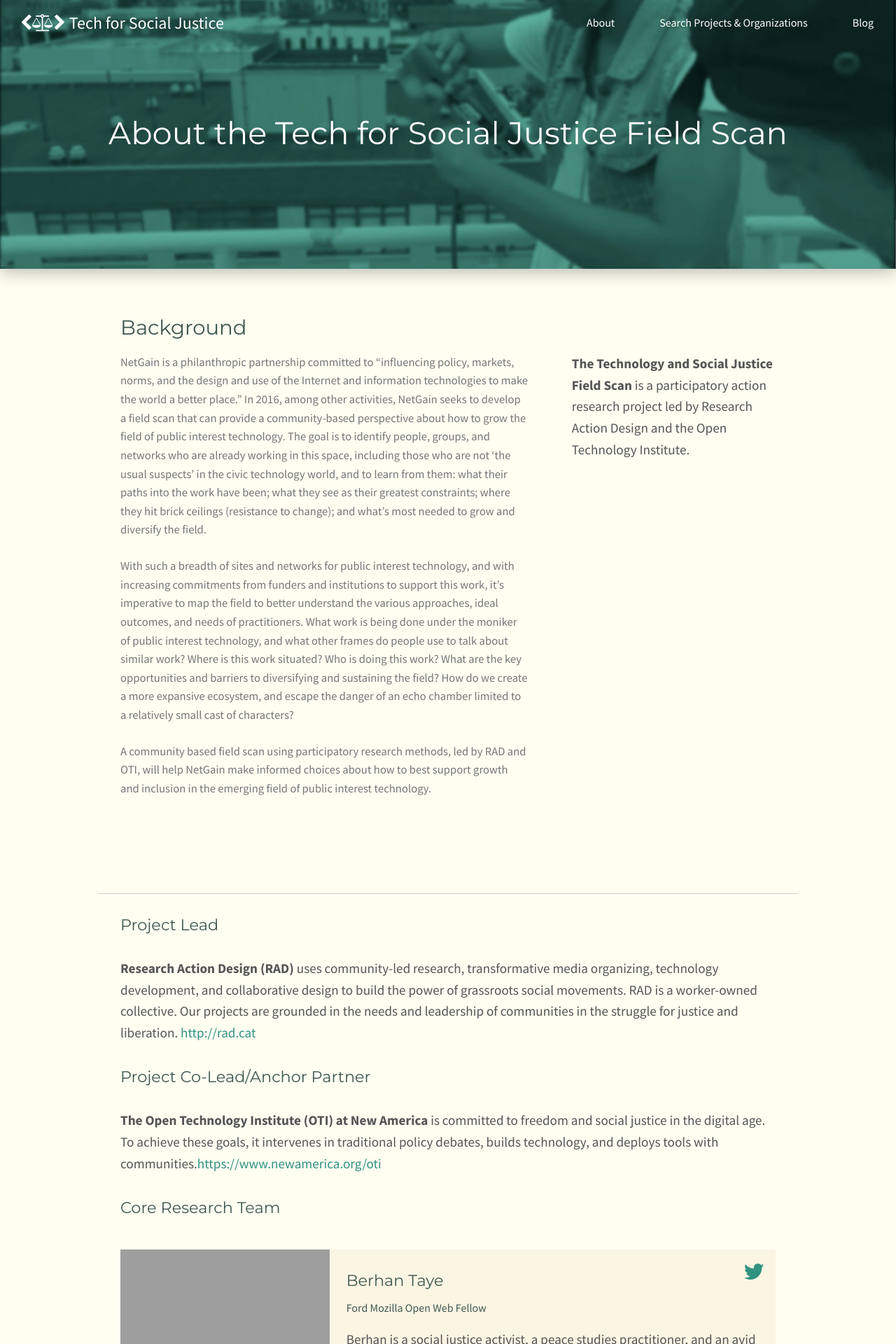
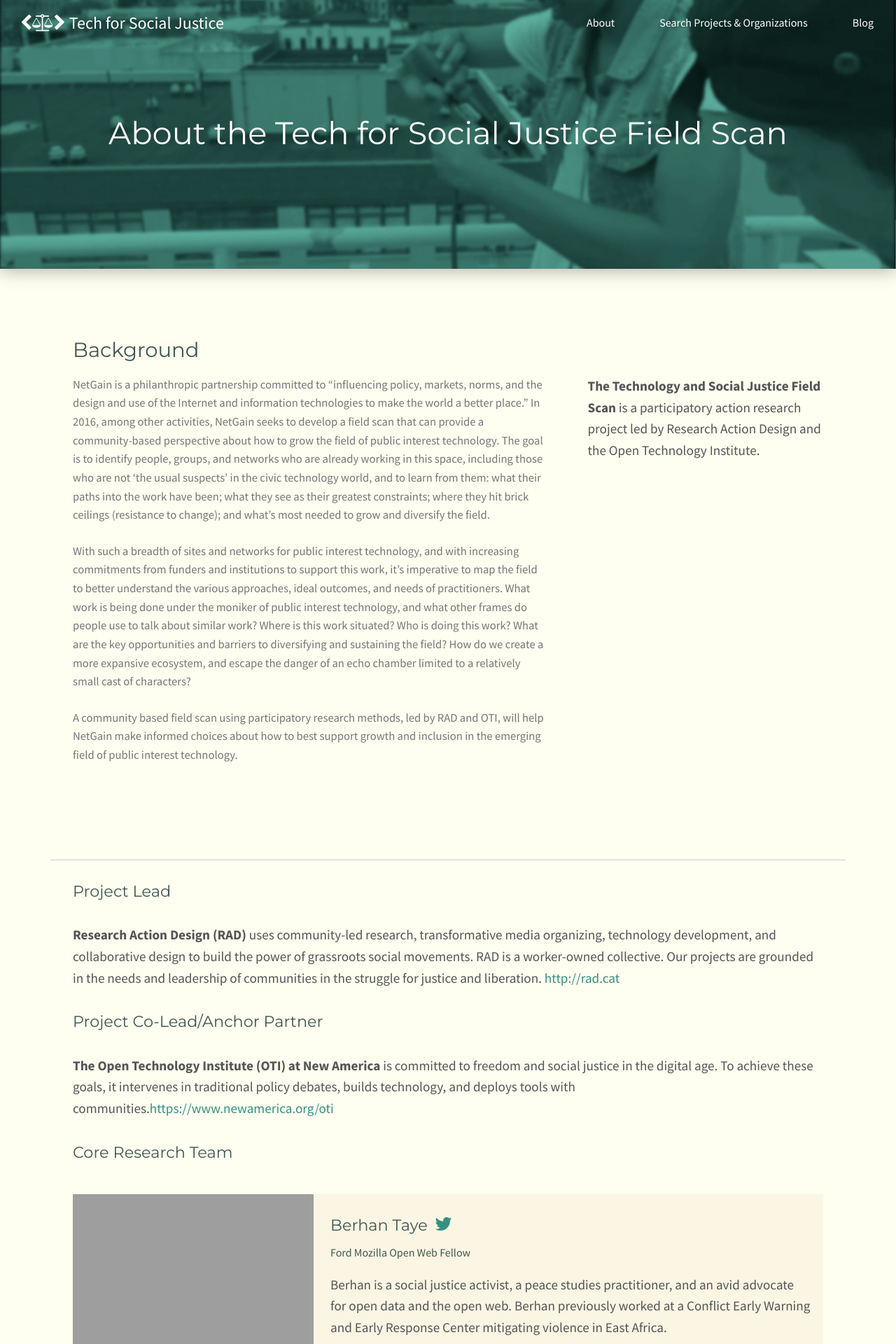
Before and after one commit to opentechinstitute/tech-for-social-justice, a Jekyll site: the page built from about.markdown, in a window 1280 px wide. Shown: the top 1920 px of the page at 70% size. Built offline with Jekyll 4.4.1, drawn with Linux system fonts in a browser that asks for light colours; nearby versions of some CDN libraries; some of the changed text lies outside the part shown; grey boxes are pictures that could not be loaded.

Commit message:
moved twitter logo and removed bio truncation

```diff
--- a/_layouts/about.html
+++ b/_layouts/about.html
@@ -1,8 +1,10 @@
 ---
 layout: default
 ---
+<div class="content-wide">
+	<section class="about-intro">
 
-<section class="content about-intro">
+
 	    <article>
 	        <div class="about-body">
 	            {{ page.content | markdownify }}
@@ -12,7 +14,7 @@
 	        <p><b>The Technology and Social Justice Field Scan</b> is a participatory action research project led by Research Action Design and the Open Technology Institute.</p>
 	    </aside>
 	</section>
-<section class="content about-letter">
+	<section class="about-letter">
 	    <h1>Project Lead</h1>
 
 	    <p><b>Research Action Design (RAD)</b> uses community-led research, transformative media organizing, technology development, and collaborative design to build the power of grassroots social movements. RAD is a worker-owned collective. Our projects are grounded in the needs and leadership of communities in the struggle for justice and liberation. <a href="http://rad.cat">http://rad.cat</a></p>
@@ -29,10 +31,10 @@
 		    	<li class="person">
 		    		<div class="person-photo" style="background-image:url({{ person.photo | relative_url }});"></div>
 		    		<div class="person-info">
-	    			<h1 class="name">{{ person.title }}</h1>
+		    			<h1 class="name">{{ person.title }}<a class="twitter" href="https://twitter.com/{{ person.twitter }}"><i class="fa fa-twitter fa-2x"></i></a></h1>
 		    			<h2>{{ person.organization }}</h2>
-	    			<a class="twitter" href="https://twitter.com/{{ person.twitter }}"><i class="fa fa-twitter fa-2x"></i></a>
-	      			<p class="short-bio">{{ person.content | truncate: 280 }}</p>
+
+		      			<p class="short-bio">{{ person.content }}</p>
 		    		</div>
 		    	</li>
 		    {% endif %}
@@ -57,3 +59,4 @@
 	  	</ul>
 
 	</section>
+</div>
--- a/_sass/_about.sass
+++ b/_sass/_about.sass
@@ -39,8 +39,6 @@
 .about-letter
   padding-top: 1em
   padding-bottom: 10em
-  //background-color: #fff
-  border-bottom: 1px solid #ccc
   p
     margin: 1em 0
     color: #555
--- a/_sass/_people.sass
+++ b/_sass/_people.sass
@@ -28,9 +28,8 @@
 
 .twitter
   display: inline
-  position: absolute
-  top: 1em
-  right: 1em
+  font-size: 0.6em
+  margin-left: 10px
 
 @media screen and (max-width: 990px)
   .person
```
Lines whose indentation alone changed are shown as unchanged.
